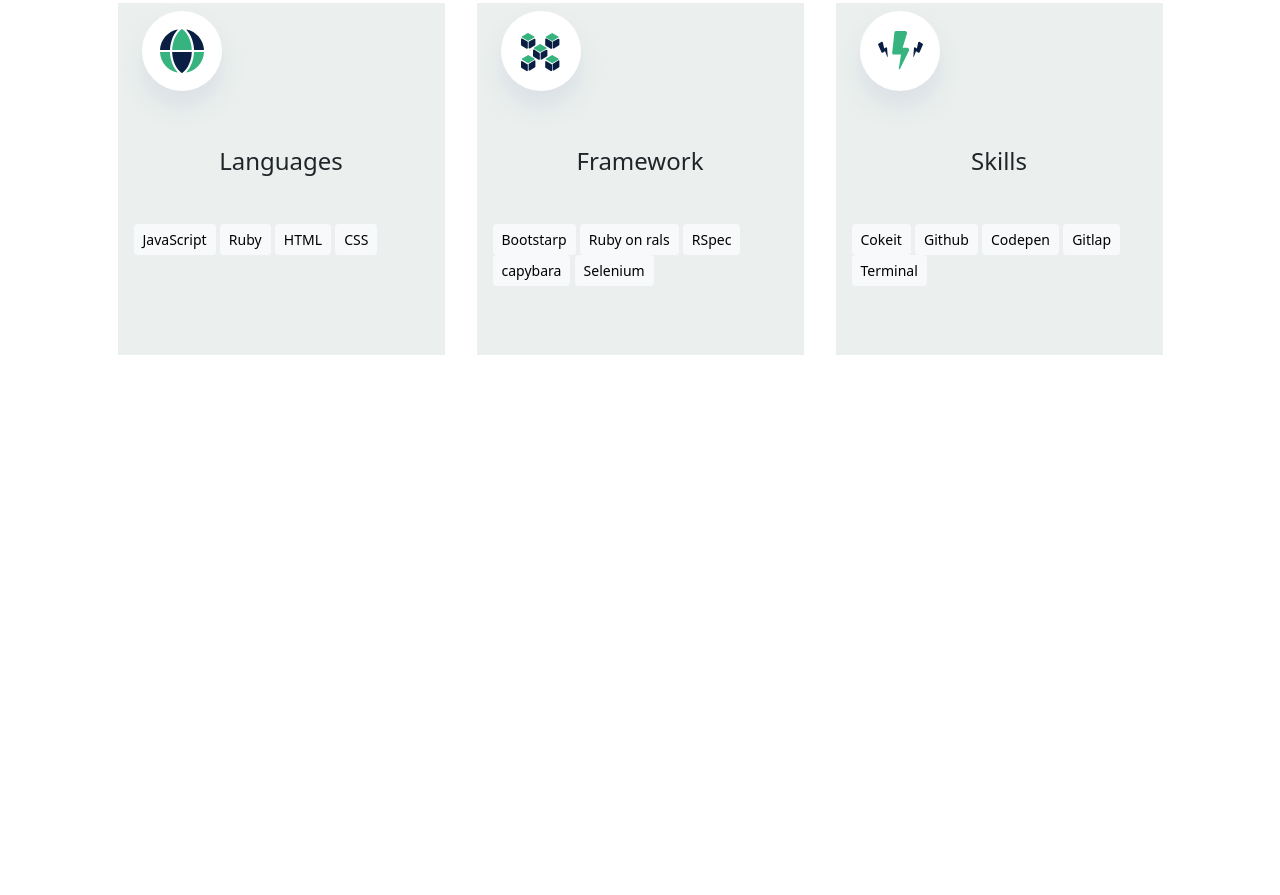
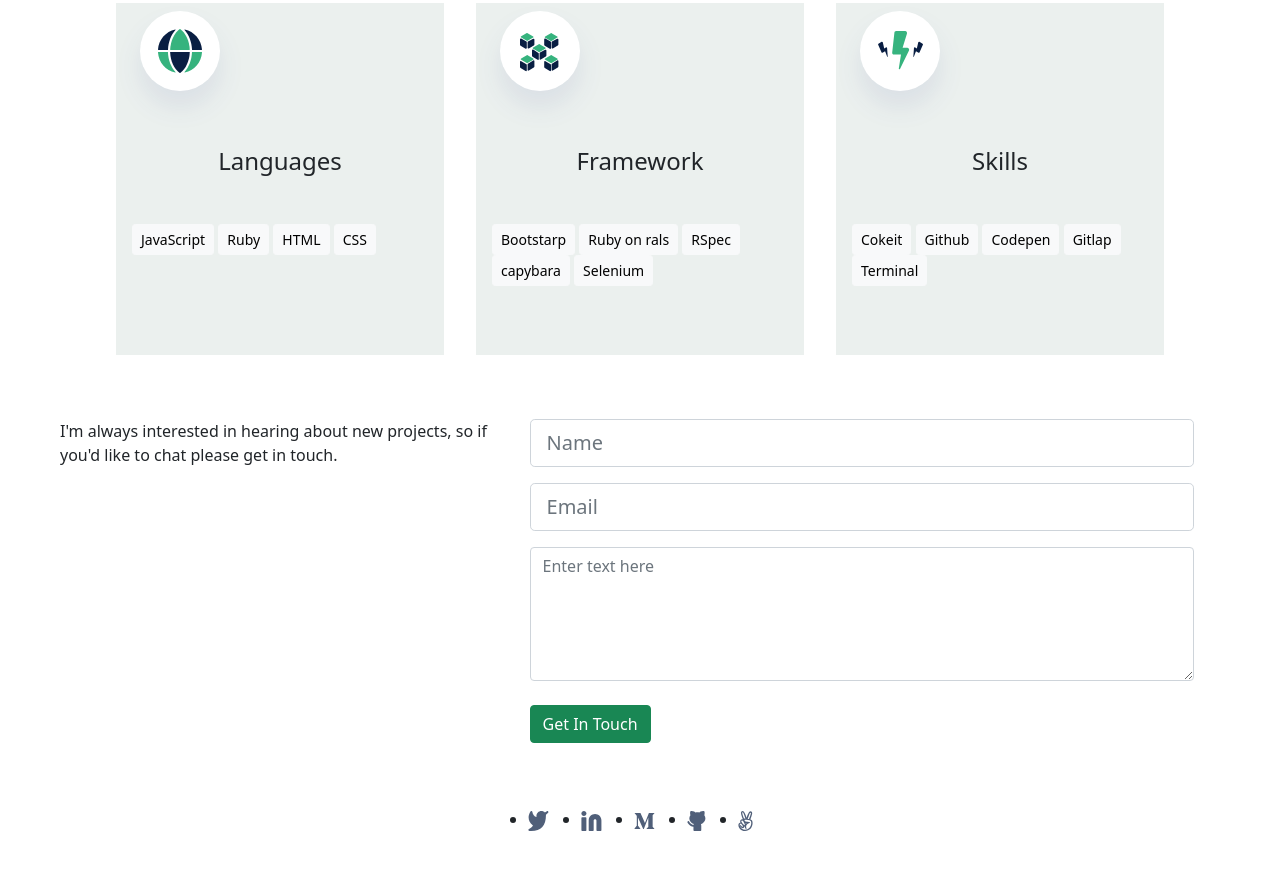
Before and after one commit to SaboorSohaib/Portfolio-Bootstrap, a plain HTML site: page index.html in a window 1280 px wide. Shown: the part 2053-2948 px from the top of the page. Before the commit the page ends 2424 px from the top, so only its background shows below. Drawn offline with nearby package versions, Linux system fonts and the light colour scheme.

Commit message:
Add contact form

```diff
--- a/index.html
+++ b/index.html
@@ -18,10 +18,10 @@
                     <a class="nav-link" href="#">Portfolio</a>
                 </li>
                 <li class="nav-item">
-                    <a class="nav-link" href="#">About</a>
+                    <a class="nav-link" href="#About">About</a>
                 </li>
                 <li class="nav-item">
-                    <a class="nav-link" href="#">Contact</a>
+                    <a class="nav-link" href="#Contact">Contact</a>
                 </li>
             </ul>
       </nav>
@@ -141,7 +141,7 @@
      </div>
    </div>
 
-   <div class="container-fluid">
+   <div class="container-fluid" id="About">
       <h1 class="text-center mt-5">About me</h1>
       <p class="text-center">I can help you build a product ,
         feature or website Look through some of my work and experience!
@@ -186,7 +186,44 @@
         <button type="button" class="btn btn-light btn-sm">Terminal</button>
       </div>
     </div>
+   </div>
+ </div>
+
+
+ <div class="container-fluid">
+    <div class="d-flex justify-content-space-center mt-5" id="Contact">
+     <div class="text ms-5">
+      I'm always interested in hearing about new projects,
+      so if you'd like to chat please get in touch.
+     </div>
+
+     <form class="infoform ms-2">
+      <input type="text" class="form-control form-control-lg mb-3" placeholder="Name">
+      <input type="email" class="form-control form-control-lg mb-3" placeholder="Email">
+      <textarea class="form-control mb-3" rows="5" placeholder="Enter text here"></textarea>
+      <a href="#" class="btn btn-success mt-2">Get In Touch</a>
+     </form>
   </div>
  </div>
+
+  <div class="container-fluid">
+     <ul class="d-flex justify-content-center p-5 mb-0">
+        <li class="m-3">
+            <img src="./assest/twitter.svg" alt="twitter icon">
+        </li>
+        <li class="m-3">
+            <img src="./assest/Linkedinicon.svg" alt="Linkedin icon">
+        </li>
+        <li class="m-3">
+            <img src="./assest/medium.svg" alt="medium icon">
+        </li>
+        <li class="m-3">
+            <img src="./assest/github.svg" alt="github icon">
+        </li>
+        <li class="m-3">
+            <img src="./assest/angellist.svg" alt="angellist icon">
+        </li>
+   </ul>
+  </div>
 </body>
 </html>
--- a/style.css
+++ b/style.css
@@ -4,18 +4,35 @@
 }
 
 .card {
-    width: 350px;
+    width: 328px;
     height: 500px;
 }
 
 .card .card-img {
-    width: 348px;
+    width: 327px;
     height: 250px;
     background-color: rgb(235, 240, 238);
 }
 
 .card1 {
-    width: 327px;
+    width: 328px;
     height: 352px;
     background-color: rgb(235, 240, 238);;
 }
+
+.text {
+    width: 50%;
+}
+
+.infoform {
+    width: 80%;
+    margin: auto;
+}
+
+.infoform input {
+    width: 90%;
+}
+
+.infoform textarea {
+    width:90%
+}
```
